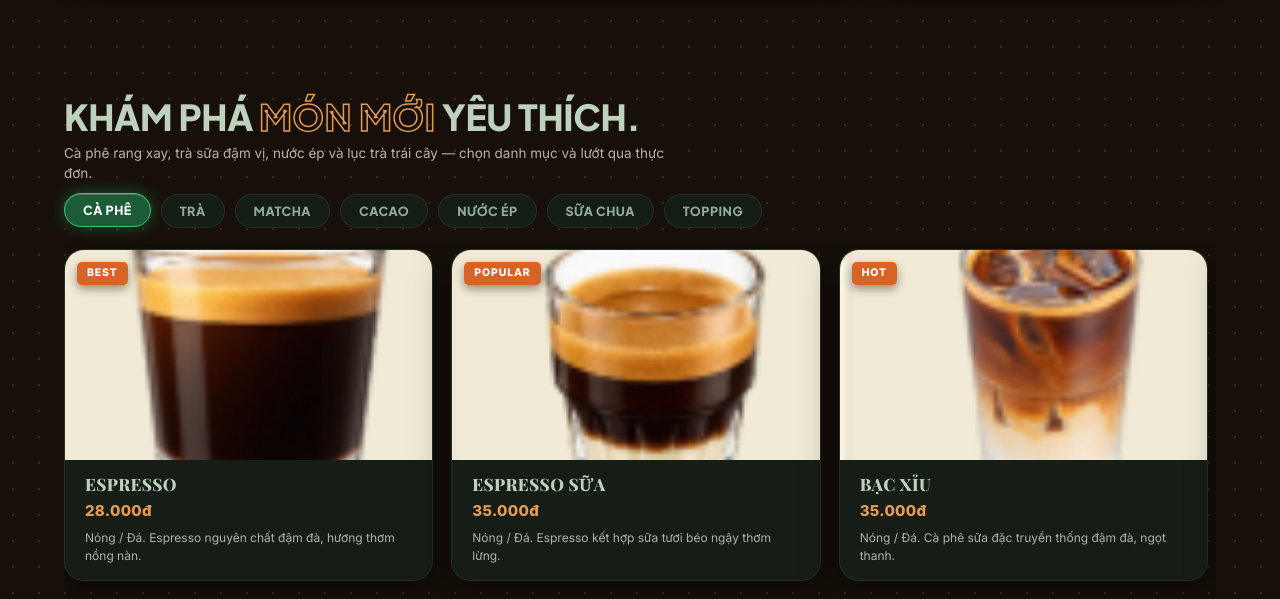
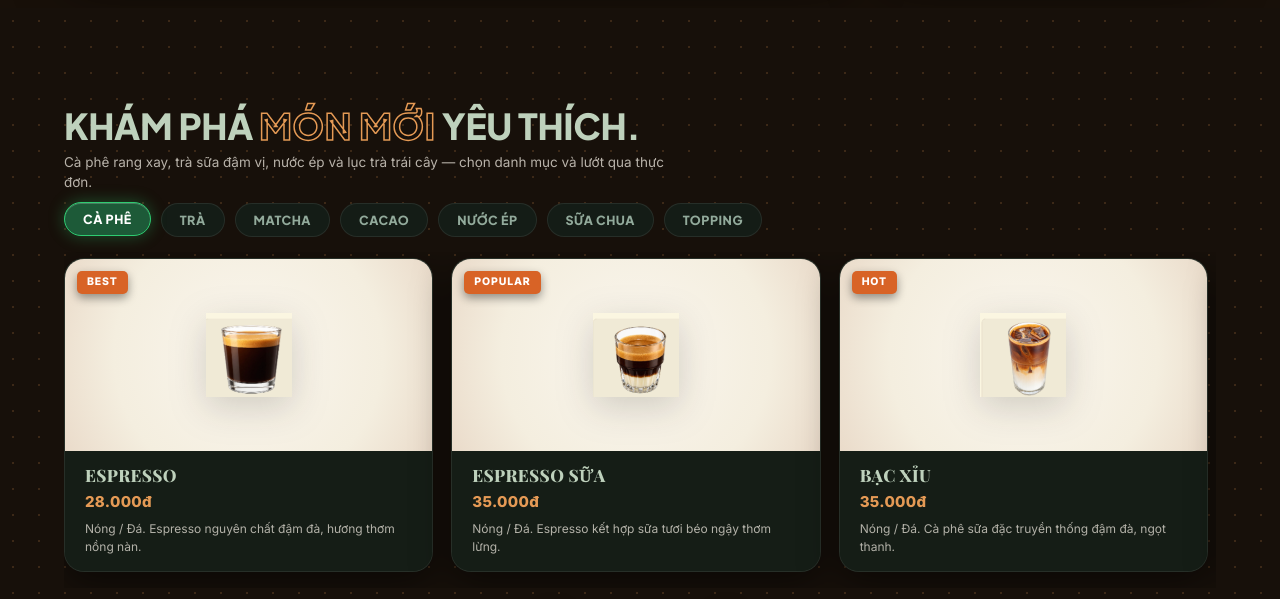
Before and after one commit to baoduymedia/olion-coffee, a plain HTML site: page index.html in a window 1280 px wide. Shown: the part 2484-3083 px from the top of the page. Drawn offline with nearby package versions, Linux system fonts and the light colour scheme; a web font is replaced by a local one.

Commit message:
fix & perf: Optimize drink image presentation, container gradients, shadows, and signature cards

```diff
--- a/index.html
+++ b/index.html
@@ -717,22 +717,28 @@
       border-color: rgba(229, 154, 85, 0.45);
     }
     .menu-item-img-box {
-      height: clamp(210px, 26vh, 275px);
+      height: clamp(190px, 24vh, 250px);
       position: relative;
       overflow: hidden;
-      background: #F4EEDF;
+      background: radial-gradient(circle at center, #FAF6EE 0%, #F4EEDF 65%, #EADBCA 100%);
       display: flex;
       align-items: center;
       justify-content: center;
+      padding: 16px;
     }
     .menu-item-img {
-      width: 100%;
-      height: 100%;
-      object-fit: cover;
-      transition: transform 0.7s cubic-bezier(0.16, 1, 0.3, 1);
+      max-width: 92%;
+      max-height: 92%;
+      width: auto;
+      height: auto;
+      object-fit: contain;
+      filter: drop-shadow(0 10px 18px rgba(30, 20, 10, 0.18));
+      transition: transform 0.5s cubic-bezier(0.16, 1, 0.3, 1), filter 0.5s ease;
+      image-rendering: -webkit-optimize-contrast;
     }
     .menu-item-card:hover .menu-item-img {
-      transform: scale(1.08);
+      transform: scale(1.1) translateY(-6px);
+      filter: drop-shadow(0 16px 26px rgba(30, 20, 10, 0.28));
     }
     .menu-item-badge {
       position: absolute;
@@ -2254,7 +2260,7 @@
       <div class="sig-cards-container reveal reveal-delay-1" id="sigCardsContainer">
         <!-- Card 1 (Default Active) -->
         <div class="sig-card active" data-sig="0">
-          <img src="assets/space-2.jpg" alt="Cà Phê Muối Olion" class="sig-card-img" />
+          <img src="https://images.unsplash.com/photo-1514432324607-a09d9b4aefdd?w=1200&auto=format&fit=crop&q=85" alt="Cà Phê Muối Olion" class="sig-card-img" />
           <div class="sig-card-dim"></div>
           <div class="sig-card-gradient"></div>
           <div class="sig-card-vert-title">CÀ PHÊ MUỐI OLION</div>
@@ -2267,7 +2273,7 @@
 
         <!-- Card 2 -->
         <div class="sig-card" data-sig="1">
-          <img src="assets/space-1.jpg" alt="Bạc Xỉu Kem Trứng Olion" class="sig-card-img" />
+          <img src="https://images.unsplash.com/photo-1541167760496-1628856ab772?w=1200&auto=format&fit=crop&q=85" alt="Bạc Xỉu Kem Trứng Olion" class="sig-card-img" />
           <div class="sig-card-dim"></div>
           <div class="sig-card-gradient"></div>
           <div class="sig-card-vert-title">BẠC XỈU KEM TRỨNG</div>
```
